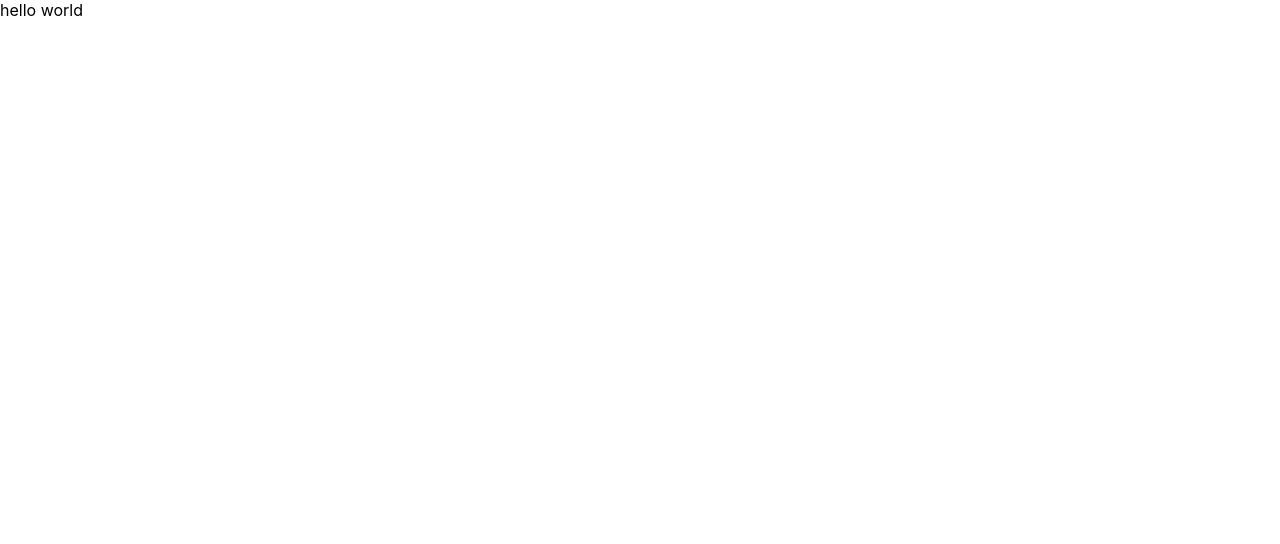
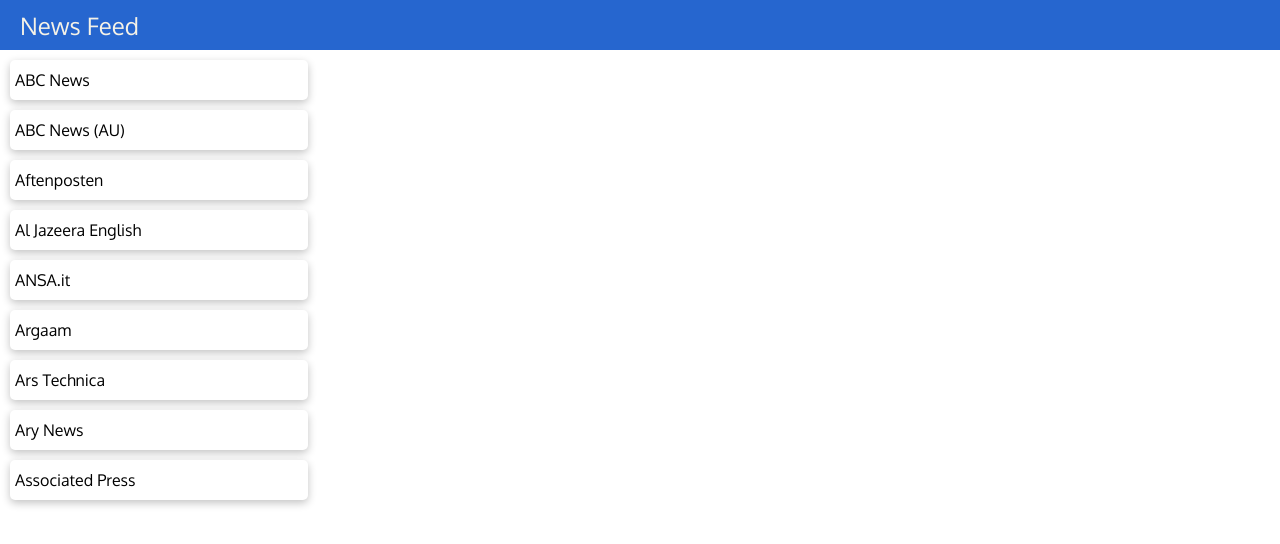
Before and after one commit to jayaprakashajaishee/New-Feed-RuduxToolkit, a React (Create React App) app in the folder news/: page / in a window 1280 px wide. Shown: the top 544 px of the page. Built offline with nearby package versions, Linux system fonts and the light colour scheme.

Commit message:
progress on Sources

```diff
--- a/news/package.json
+++ b/news/package.json
@@ -3,12 +3,18 @@
   "version": "0.1.0",
   "private": true,
   "dependencies": {
+    "@emotion/react": "^11.10.4",
+    "@emotion/styled": "^11.10.4",
+    "@mui/material": "^5.10.4",
     "@testing-library/jest-dom": "^5.16.5",
     "@testing-library/react": "^13.4.0",
     "@testing-library/user-event": "^13.5.0",
+    "axios": "^0.27.2",
     "react": "^18.2.0",
     "react-dom": "^18.2.0",
     "react-scripts": "5.0.1",
+    "redux": "^4.2.0",
+    "redux-thunk": "^2.4.1",
     "web-vitals": "^2.1.4"
   },
   "scripts": {
--- a/news/src/App.css
+++ b/news/src/App.css
@@ -1,38 +1,55 @@
-.App {
-  text-align: center;
+@import url('https://fonts.googleapis.com/css2?family=Oxygen:wght@300;400;700&display=swap');
+
+
+:root {
+  --primary: #2666CF;
+  --font-dark: #F5F2E7;
+  --font-light: black;
+  --light-backGround: white;
+  --dark-backGround: #2C3333;
+
 }
 
-.App-logo {
-  height: 40vmin;
-  pointer-events: none;
+body {
+  font-family: 'Oxygen', sans-serif;
+
 }
 
-@media (prefers-reduced-motion: no-preference) {
-  .App-logo {
-    animation: App-logo-spin infinite 20s linear;
-  }
+.dark {
+  background-color: var(--dark-backGround);
+  color: var(--font-dark);
 }
 
-.App-header {
-  background-color: #282c34;
-  min-height: 100vh;
-  display: flex;
-  flex-direction: column;
-  align-items: center;
-  justify-content: center;
-  font-size: calc(10px + 2vmin);
-  color: white;
+.light {
+  background-color: var(--light-backGround);
+  color: var(--font-light);
+
 }
 
-.App-link {
-  color: #61dafb;
+/* Navbar */
+.navbar {
+
+  height: 50px;
+  background-color: var(--primary);
+  display: flex;
+  justify-content: space-between;
+  align-items: center;
+  color: var(--font-dark);
 }
 
-@keyframes App-logo-spin {
-  from {
-    transform: rotate(0deg);
-  }
-  to {
-    transform: rotate(360deg);
-  }
+.sourceCard {
+  height: 30px;
+  width: 90%;
+  margin: 10px;
+  border-radius: 5px;
+  display: flex;
+  padding: 5px;
+  justify-content: space-between;
+  align-items: center;
+  box-shadow: rgba(0, 0, 0, 0.24) 0px 3px 8px;
 }
+
+.sourceCard:hover {
+  background-color: var(--primary);
+  color: var(--font-dark);
+}
--- a/news/src/App.js
+++ b/news/src/App.js
@@ -1,10 +1,13 @@
-import logo from "./logo.svg";
 import "./App.css";
+import Navbar from "./component/Navbar/Navbar";
+import Sources from "./component/Sources/Sources";
+import LargeScreenContainer from "./component/container/LargeScreenContainer";
 
 function App() {
   return (
     <div>
-      hello world
+      <Navbar />
+      <LargeScreenContainer source={<Sources />} />
     </div>
   );
 }
--- /dev/null
+++ b/news/src/component/Navbar/Navbar.js
@@ -0,0 +1,11 @@
+import React from "react";
+
+function Navbar() {
+  return (
+    <div className="navbar">
+      <h2 style={{fontWeight: 400, marginLeft: "20px"}}>News Feed</h2>
+    </div>
+  );
+}
+
+export default Navbar;
--- /dev/null
+++ b/news/src/component/Sources/SourceCard.js
@@ -0,0 +1,7 @@
+import React from "react";
+
+function SourceCard({ source }) {
+  return <div className="sourceCard light">{source}</div>;
+}
+
+export default SourceCard;
--- /dev/null
+++ b/news/src/component/Sources/Sources.js
@@ -0,0 +1,107 @@
+import React from "react";
+import SourceCard from "./SourceCard";
+
+const sources = [
+  {
+    id: "abc-news",
+    name: "ABC News",
+    description:
+      "Your trusted source for breaking news, analysis, exclusive interviews, headlines, and videos at ABCNews.com.",
+    url: "https://abcnews.go.com",
+    category: "general",
+    language: "en",
+    country: "us",
+  },
+  {
+    id: "abc-news-au",
+    name: "ABC News (AU)",
+    description:
+      "Australia's most trusted source of local, national and world news. Comprehensive, independent, in-depth analysis, the latest business, sport, weather and more.",
+    url: "http://www.abc.net.au/news",
+    category: "general",
+    language: "en",
+    country: "au",
+  },
+  {
+    id: "aftenposten",
+    name: "Aftenposten",
+    description:
+      "Norges ledende nettavis med alltid oppdaterte nyheter innenfor innenriks, utenriks, sport og kultur.",
+    url: "https://www.aftenposten.no",
+    category: "general",
+    language: "no",
+    country: "no",
+  },
+  {
+    id: "al-jazeera-english",
+    name: "Al Jazeera English",
+    description:
+      "News, analysis from the Middle East and worldwide, multimedia and interactives, opinions, documentaries, podcasts, long reads and broadcast schedule.",
+    url: "http://www.aljazeera.com",
+    category: "general",
+    language: "en",
+    country: "us",
+  },
+  {
+    id: "ansa",
+    name: "ANSA.it",
+    description:
+      "Agenzia ANSA: ultime notizie, foto, video e approfondimenti su: cronaca, politica, economia, regioni, mondo, sport, calcio, cultura e tecnologia.",
+    url: "http://www.ansa.it",
+    category: "general",
+    language: "it",
+    country: "it",
+  },
+  {
+    id: "argaam",
+    name: "Argaam",
+    description:
+      "ارقام موقع متخصص في متابعة سوق الأسهم السعودي تداول - تاسي - مع تغطيه معمقة لشركات واسعار ومنتجات البتروكيماويات , تقارير مالية الاكتتابات الجديده ",
+    url: "http://www.argaam.com",
+    category: "business",
+    language: "ar",
+    country: "sa",
+  },
+  {
+    id: "ars-technica",
+    name: "Ars Technica",
+    description:
+      "The PC enthusiast's resource. Power users and the tools they love, without computing religion.",
+    url: "http://arstechnica.com",
+    category: "technology",
+    language: "en",
+    country: "us",
+  },
+  {
+    id: "ary-news",
+    name: "Ary News",
+    description:
+      "ARY News is a Pakistani news channel committed to bring you up-to-the minute Pakistan news and featured stories from around Pakistan and all over the world.",
+    url: "https://arynews.tv/ud/",
+    category: "general",
+    language: "ud",
+    country: "pk",
+  },
+  {
+    id: "associated-press",
+    name: "Associated Press",
+    description:
+      "The AP delivers in-depth coverage on the international, politics, lifestyle, business, and entertainment news.",
+    url: "https://apnews.com/",
+    category: "general",
+    language: "en",
+    country: "us",
+  },
+];
+
+function Sources() {
+  return (
+    <div>
+      {sources.map((item, i) => (
+        <SourceCard source={item.name} key={i} />
+      ))}
+    </div>
+  );
+}
+
+export default Sources;
--- /dev/null
+++ b/news/src/component/container/LargeScreenContainer.js
@@ -0,0 +1,11 @@
+import React from "react";
+
+function LargeScreenContainer({ source }) {
+  return (
+    <div style={{ display: "flex", height: "calc(100vh - 50px)" }}>
+      <div style={{ width: "calc(100% / 4)" }}>{source}</div>
+    </div>
+  );
+}
+
+export default LargeScreenContainer;
```
Also changed, not shown: news/src/component/store/store.js (added), 1 other file (tests, documents, lock files or other folders).
